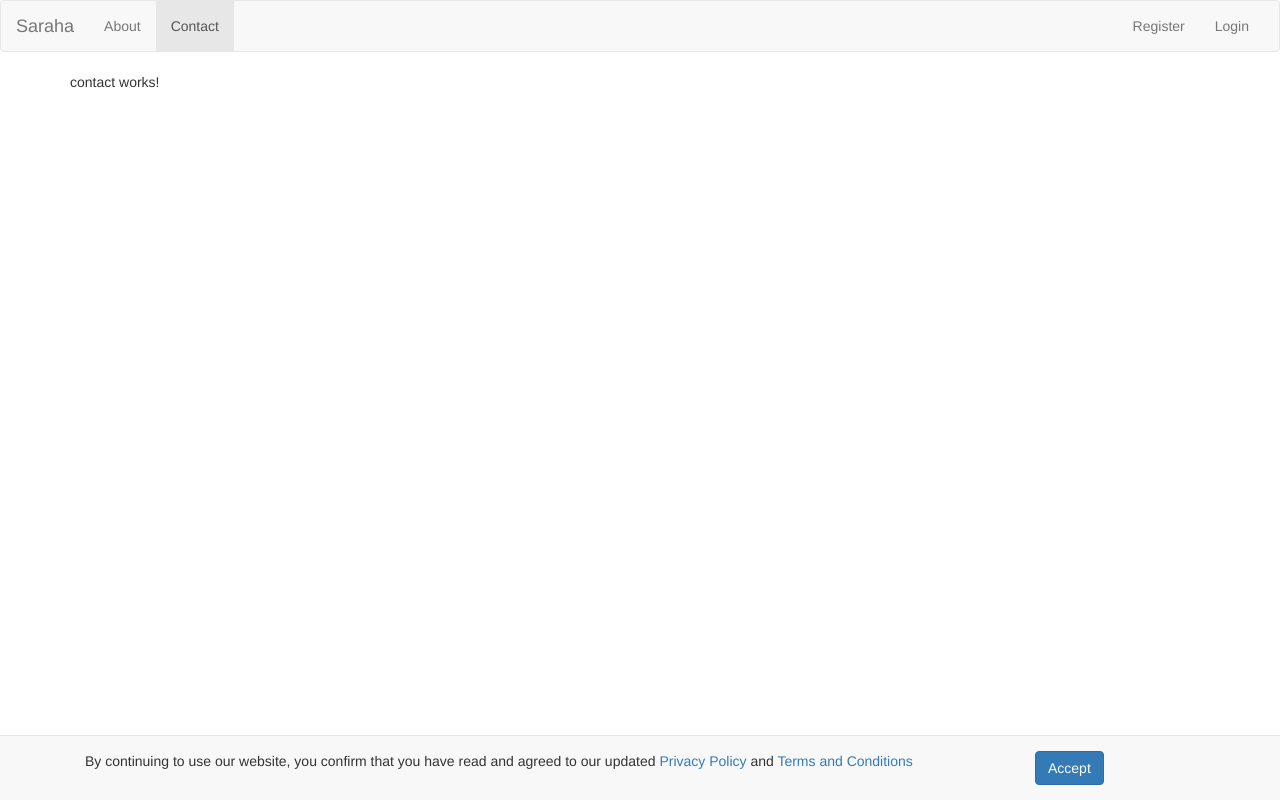
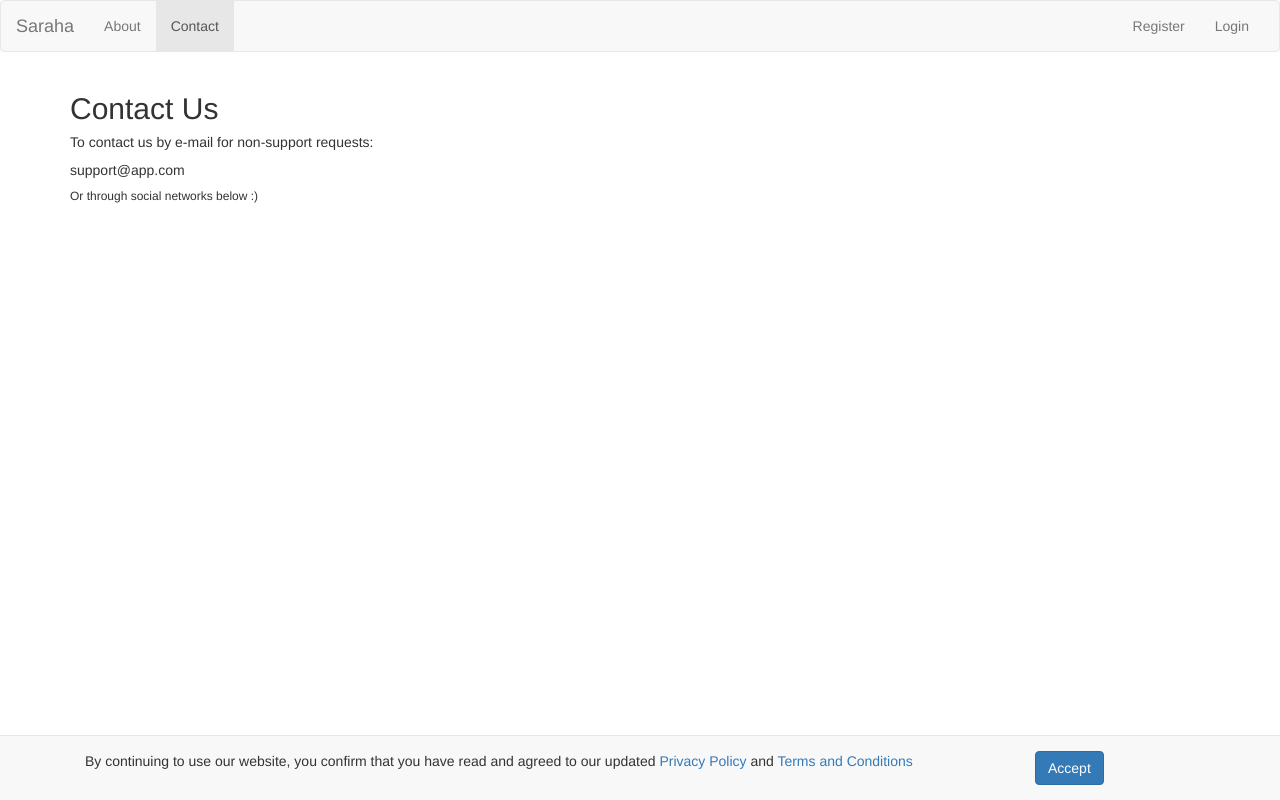
Before and after one commit to EssamAy/saraha_clone, an Angular app in the folder angular-src/: page /contact in a window 1280 px wide. Built offline with nearby package versions, Linux system fonts and the light colour scheme.

Commit message:
update contact

```diff
--- a/angular-src/src/app/pages/contact/contact.component.html
+++ b/angular-src/src/app/pages/contact/contact.component.html
@@ -1,3 +1,5 @@
-<p>
-  contact works!
-</p>
+<h2>Contact Us</h2>
+
+<h5>To contact us by e-mail for non-support requests:</h5>
+support@app.com
+<h6>Or through social networks below :)</h6>
```
